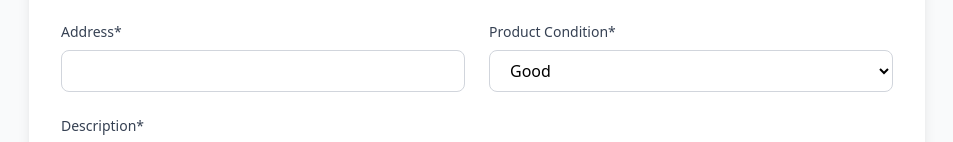
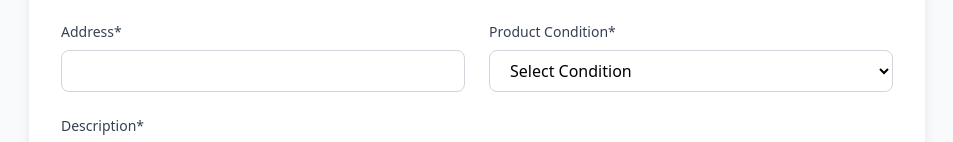
Before and after one commit to KrushnaHarde/rentEasy, a React (Vite) app in the folder frontend/: page /rental in a window 1280 px wide. Shown: the part 911-1053 px from the top of the page, without its empty margins (163-1116 px from the left). Built offline with nearby package versions, Linux system fonts and the light colour scheme; no server answers.

Commit message:
updated rental form

```diff
--- a/frontend/src/components/Rental.jsx
+++ b/frontend/src/components/Rental.jsx
@@ -34,7 +34,7 @@ const Rental = () => {
     "location[address]": "",
     productImage: null,
     additionalImages: [],
-    productCondition: "Good"
+    productCondition: ""
   });
   const [isSubmitting, setIsSubmitting] = useState(false);
   const [error, setError] = useState(null);
@@ -169,7 +169,7 @@ const Rental = () => {
         "location[address]": "",
         productImage: null,
         additionalImages: [],
-        productCondition: "Good"
+        productCondition: ""
       });
     } catch (err) {
       if (err.response) {
@@ -332,6 +332,7 @@ const Rental = () => {
                   onChange={e => setFormData({ ...formData, productCondition: e.target.value })}
                   required
                 >
+                  <option value="">Select Condition</option>
                   <option value="Good">Good</option>
                   <option value="Like New">Like New</option>
                   <option value="Brand New">Brand New</option>
```
